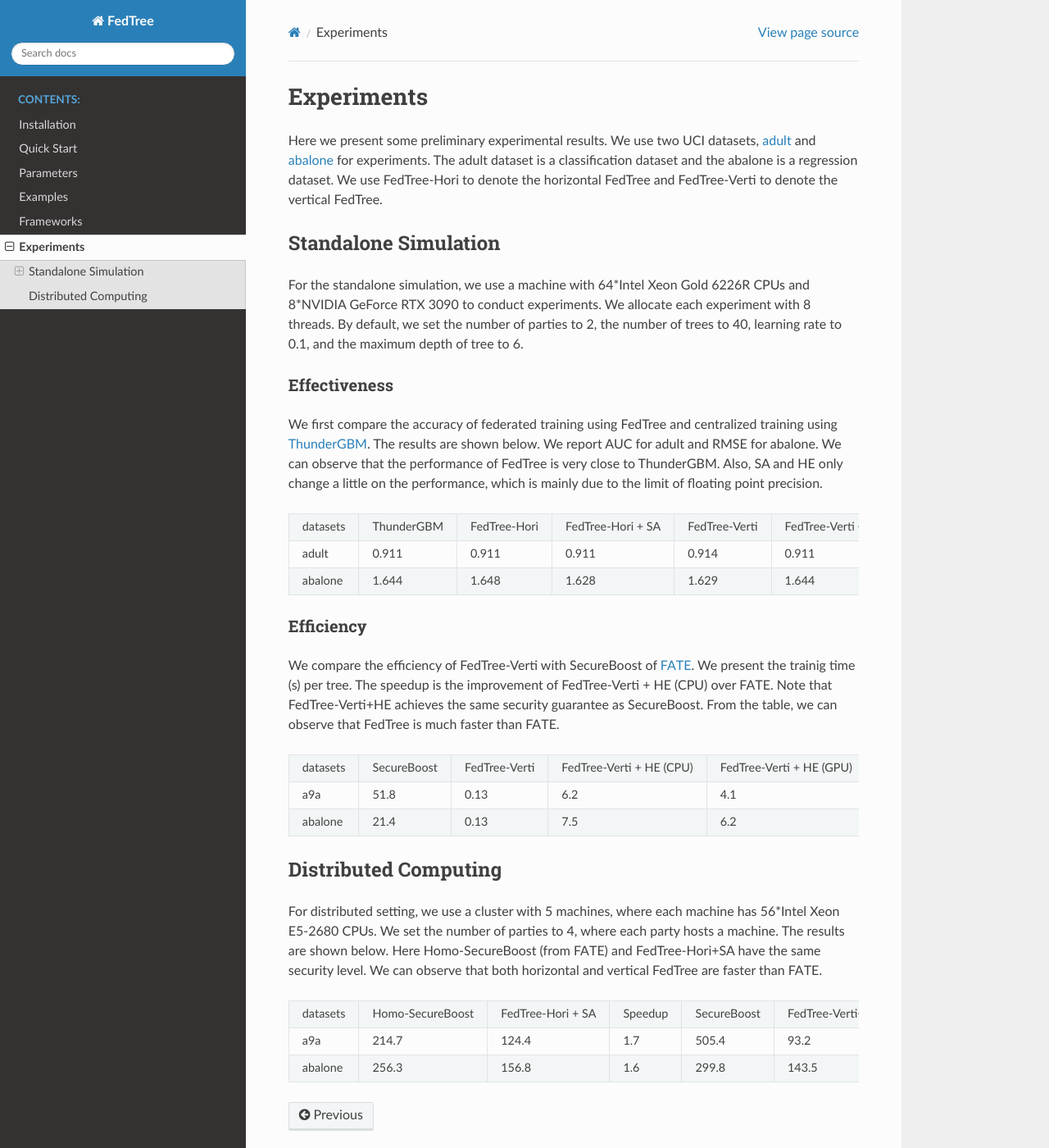
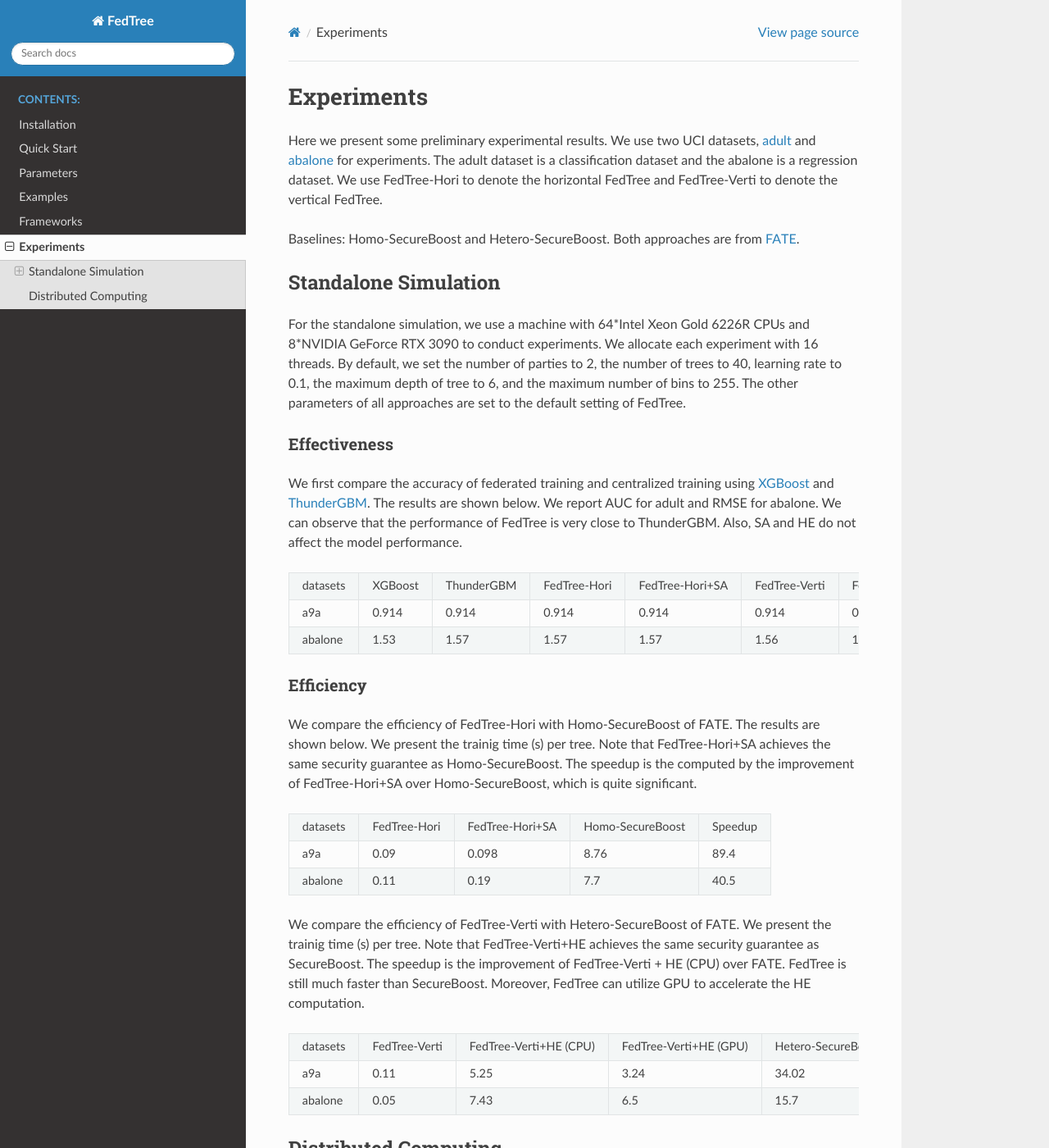
Before and after one commit to Xtra-Computing/FedTree, a Sphinx documentation site: the page built from docs/source/Experiments.rst, in a window 1280 px wide and 1400 px high. Shown: the whole window at 82% size. Built offline with Sphinx 7.4.7 and the Read the Docs theme 2.0.0, drawn with Linux system fonts in a browser that asks for light colours.

Commit message:
update docs

```diff
--- a/docs/source/Experiments.rst
+++ b/docs/source/Experiments.rst
@@ -3,43 +3,56 @@ Experiments
 Here we present some preliminary experimental results. We use two UCI datasets, `adult <https://www.csie.ntu.edu.tw/~cjlin/libsvmtools/datasets/binary.html#a9a>`__ and `abalone <https://www.csie.ntu.edu.tw/~cjlin/libsvmtools/datasets/regression.html#abalone>`_ for experiments.
 The adult dataset is a classification dataset and the abalone is a regression dataset. We use FedTree-Hori to denote the horizontal FedTree and FedTree-Verti to denote the vertical FedTree.
 
+Baselines: Homo-SecureBoost and Hetero-SecureBoost. Both approaches are from `FATE <https://github.com/FederatedAI/FATE>`_.
+
 
 Standalone Simulation
 ~~~~~~~~~~~~~~~~~~~~~
 For the standalone simulation, we use a machine with 64*Intel Xeon Gold 6226R CPUs and 8*NVIDIA GeForce RTX 3090 to conduct experiments.
-We allocate each experiment with 8 threads. By default, we set the number of parties to 2, the number of trees to 40, learning rate to 0.1, and the maximum depth of tree to 6.
+We allocate each experiment with 16 threads. By default, we set the number of parties to 2, the number of trees to 40, learning rate to 0.1, the maximum depth of tree to 6, and the maximum number of bins to 255.
+The other parameters of all approaches are set to the default setting of FedTree.
 
 Effectiveness
 ^^^^^^^^^^^^^
-We first compare the accuracy of federated training using FedTree and centralized training using `ThunderGBM <https://github.com/Xtra-Computing/thundergbm>`_. The results are shown below.
-We report AUC for adult and RMSE for abalone. We can observe that the performance of FedTree is very close to ThunderGBM. Also, SA and HE only change a little on the performance, which is mainly due to the limit of floating point precision.
+We first compare the accuracy of federated training and centralized training using `XGBoost <https://github.com/dmlc/xgboost>`_ and `ThunderGBM <https://github.com/Xtra-Computing/thundergbm>`_. The results are shown below.
+We report AUC for adult and RMSE for abalone. We can observe that the performance of FedTree is very close to ThunderGBM. Also, SA and HE do not affect the model performance.
 
-
-+----------+------------+--------------+-------------------+---------------+--------------------+
-| datasets | ThunderGBM | FedTree-Hori | FedTree-Hori + SA | FedTree-Verti | FedTree-Verti + HE |
-+----------+------------+--------------+-------------------+---------------+--------------------+
-|   adult  |    0.911   |     0.911    |       0.911       |     0.914     |        0.911       |
-+----------+------------+--------------+-------------------+---------------+--------------------+
-|  abalone |    1.644   |     1.648    |       1.628       |     1.629     |        1.644       |
-+----------+------------+--------------+-------------------+---------------+--------------------+
-
-
-
++----------+---------+------------+--------------+-----------------+---------------+------------------+------------------+--------------------+
+| datasets | XGBoost | ThunderGBM | FedTree-Hori | FedTree-Hori+SA | FedTree-Verti | FedTree-Verti+HE | Homo-SecureBoost | Hetero-SecureBoost |
++----------+---------+------------+--------------+-----------------+---------------+------------------+------------------+--------------------+
+|    a9a   |  0.914  |    0.914   |     0.914    |      0.914      |     0.914     |       0.914      |       0.912      |        0.914       |
++----------+---------+------------+--------------+-----------------+---------------+------------------+------------------+--------------------+
+|  abalone |   1.53  |    1.57    |     1.57     |       1.57      |      1.56     |       1.57       |       1.56       |                    |
++----------+---------+------------+--------------+-----------------+---------------+------------------+------------------+--------------------+
 
 Efficiency
 ^^^^^^^^^^
 
-We compare the efficiency of FedTree-Verti with SecureBoost of `FATE <https://github.com/FederatedAI/FATE>`_.
-We present the trainig time (s) per tree. The speedup is the improvement of FedTree-Verti + HE (CPU) over FATE.
-Note that FedTree-Verti+HE achieves the same security guarantee as SecureBoost. From the table, we can observe that FedTree is much faster than FATE.
+We compare the efficiency of FedTree-Hori with Homo-SecureBoost of FATE. The results are shown below. We present the trainig time (s) per tree.
+Note that FedTree-Hori+SA achieves the same security guarantee as Homo-SecureBoost. The speedup is the computed by the improvement of FedTree-Hori+SA over Homo-SecureBoost, which is quite significant.
 
-+----------+-------------+---------------+--------------------------+--------------------------+---------+
-| datasets | SecureBoost | FedTree-Verti | FedTree-Verti + HE (CPU) | FedTree-Verti + HE (GPU) | Speedup |
-+----------+-------------+---------------+--------------------------+--------------------------+---------+
-|    a9a   |     51.8    |      0.13     |            6.2           |            4.1           |   8.4   |
-+----------+-------------+---------------+--------------------------+--------------------------+---------+
-|  abalone |     21.4    |      0.13     |            7.5           |            6.2           |   2.9   |
-+----------+-------------+---------------+--------------------------+--------------------------+---------+
+
+
++----------+--------------+-----------------+------------------+---------+
+| datasets | FedTree-Hori | FedTree-Hori+SA | Homo-SecureBoost | Speedup |
++----------+--------------+-----------------+------------------+---------+
+|    a9a   |     0.09     |      0.098      |       8.76       |   89.4  |
++----------+--------------+-----------------+------------------+---------+
+|  abalone |     0.11     |       0.19      |        7.7       |   40.5  |
++----------+--------------+-----------------+------------------+---------+
+
+
+We compare the efficiency of FedTree-Verti with Hetero-SecureBoost of FATE.
+We present the trainig time (s) per tree. Note that FedTree-Verti+HE achieves the same security guarantee as SecureBoost.
+The speedup is the improvement of FedTree-Verti + HE (CPU) over FATE. FedTree is still much faster than SecureBoost. Moreover, FedTree can utilize GPU to accelerate the HE computation.
+
++----------+---------------+------------------------+------------------------+--------------------+---------+
+| datasets | FedTree-Verti | FedTree-Verti+HE (CPU) | FedTree-Verti+HE (GPU) | Hetero-SecureBoost | Speedup |
++----------+---------------+------------------------+------------------------+--------------------+---------+
+|    a9a   |      0.11     |          5.25          |          3.24          |        34.02       |   6.48  |
++----------+---------------+------------------------+------------------------+--------------------+---------+
+|  abalone |      0.05     |          7.43          |           6.5          |        15.7        |   2.11  |
++----------+---------------+------------------------+------------------------+--------------------+---------+
 
 
 Distributed Computing
--- a/docs/source/Parameters.rst
+++ b/docs/source/Parameters.rst
@@ -23,7 +23,7 @@ Parameters for Federated Setting
     - ``none``: no additional method is used to protect the communicated messages (raw data is not transferred).
     - ``he``: use homomorphic encryption to protect the communicated messages (for vertical FedTree).
     - ``sa``: use secure aggregation to protect the communicated messages (for horizontal FedTree).
-    - ``dp``: use differential privacy to protect the communicated messages (for simulation).
+    - ``dp``: use differential privacy to protect the communicated messages (currently only works for single machine simulation).
 
 * ``partition`` [default = ``0``, type = bool]
     - ``0``: each party has a prepared local dataset
```
